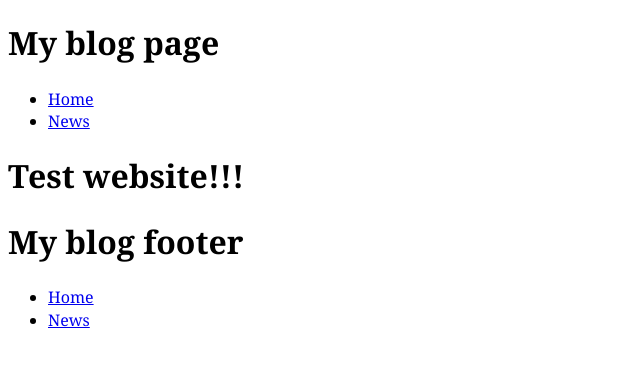
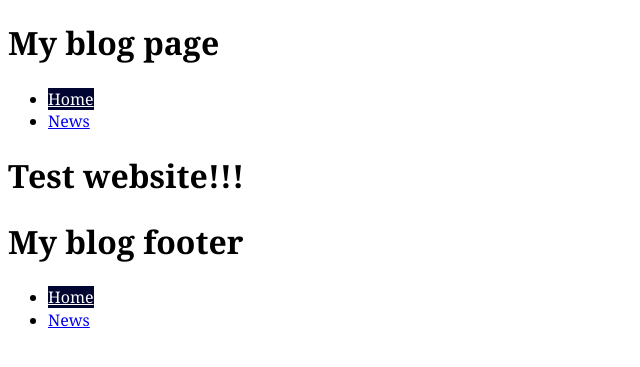
Before and after one commit to SJafari78/new-blog, a Jekyll site: the page built from index.html, in a window 1280 px wide. Shown: the top 367 px of the page, without its empty margins (0-640 px from the left). Built offline with Jekyll 4.4.1, drawn with Linux system fonts in a browser that asks for light colours; Markdown is read by kramdown in place of the engine named in the settings.

Commit message:
Update common.css
new style for link

```diff
--- a/css/common.css
+++ b/css/common.css
@@ -4,3 +4,9 @@
 
      font: normal 100%/1.4 Georgia,serif;
  }
+ .current{
+
+    background-color: #000531;
+    color: #fff;
+
+ }
```
